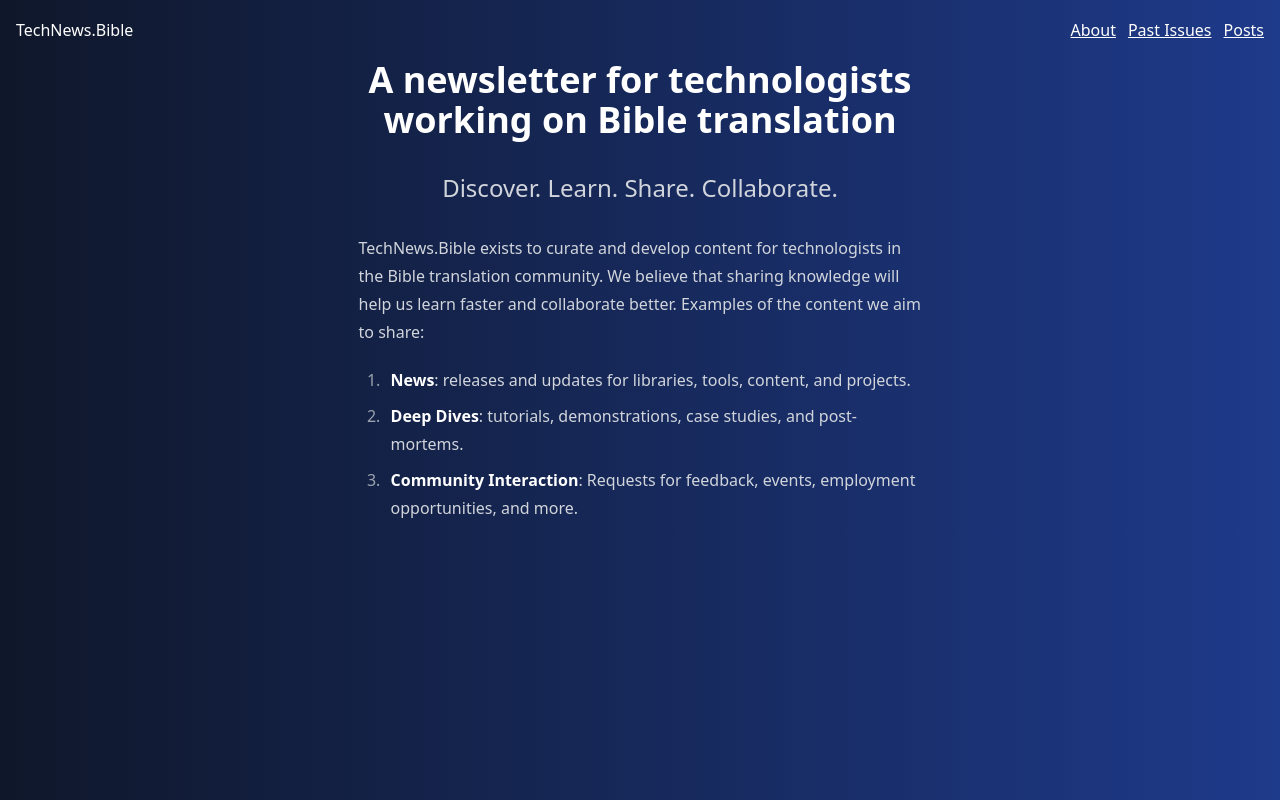
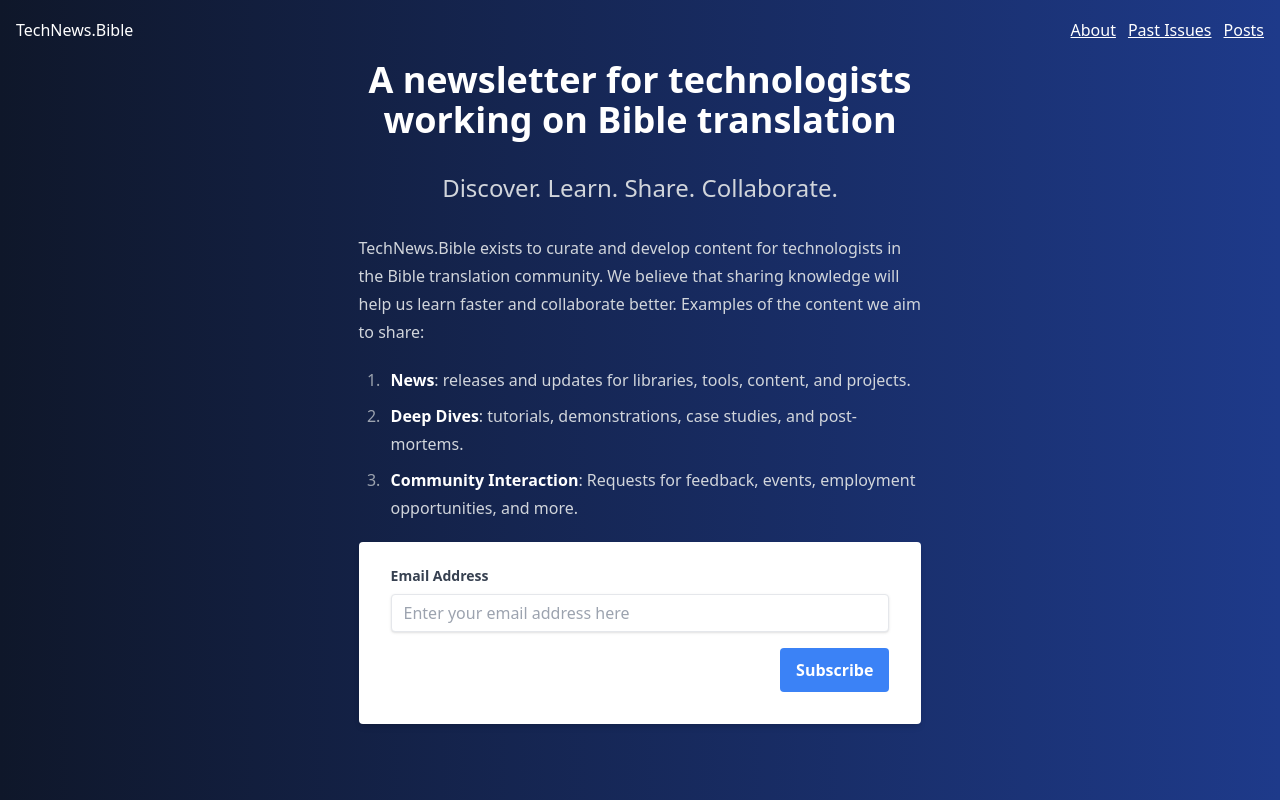
Before and after one commit to themikejr/technews.bible, a Nuxt app: page / in a window 1280 px wide. Built offline with nearby package versions, Linux system fonts and the light colour scheme.

Commit message:
add form

```diff
--- a/pages/index.vue
+++ b/pages/index.vue
@@ -1,18 +1,57 @@
 <template>
   <div class="container mx-auto px-4 prose prose-invert">
-
-    <h1 class="text-center">A newsletter for technologists working on Bible translation</h1>
-    <p class="font-thin text-center text-2xl">Discover. Learn. Share. Collaborate.</p>
+    <h1 class="text-center">
+      A newsletter for technologists working on Bible translation
+    </h1>
+    <p class="font-thin text-center text-2xl">
+      Discover. Learn. Share. Collaborate.
+    </p>
 
     <p>
-      TechNews.Bible exists to curate and develop content for technologists in the Bible translation community. We believe
-      that sharing knowledge will help us learn faster and collaborate better. Examples of the content we aim to share:
+      TechNews.Bible exists to curate and develop content for technologists in
+      the Bible translation community. We believe that sharing knowledge will
+      help us learn faster and collaborate better. Examples of the content we
+      aim to share:
     </p>
 
     <ol>
-      <li><strong>News</strong>: releases and updates for libraries, tools, content, and projects.</li>
-      <li><strong>Deep Dives</strong>: tutorials, demonstrations, case studies, and post-mortems.</li>
-      <li><strong>Community Interaction</strong>: Requests for feedback, events, employment opportunities, and more.</li>
+      <li>
+        <strong>News</strong>: releases and updates for libraries, tools,
+        content, and projects.
+      </li>
+      <li>
+        <strong>Deep Dives</strong>: tutorials, demonstrations, case studies,
+        and post-mortems.
+      </li>
+      <li>
+        <strong>Community Interaction</strong>: Requests for feedback, events,
+        employment opportunities, and more.
+      </li>
     </ol>
+
+    <form class="bg-white shadow-md rounded px-8 pt-6 pb-8 mb-4">
+      <div class="mb-4">
+        <label
+          class="block text-gray-700 text-sm font-bold mb-2"
+          for="email-address"
+        >
+          Email Address
+        </label>
+        <input
+          class="shadow appearance-none border rounded w-full py-2 px-3 text-gray-700 leading-tight focus:outline-none focus:shadow-outline"
+          id="email-address"
+          type="text"
+          placeholder="Enter your email address here"
+        />
+      </div>
+      <div class="flex items-center justify-end">
+        <button
+          class="bg-blue-500 hover:bg-blue-700 text-white font-bold py-2 px-4 rounded focus:outline-none focus:shadow-outline"
+          type="button"
+        >
+          Subscribe
+        </button>
+      </div>
+    </form>
   </div>
 </template>
```
